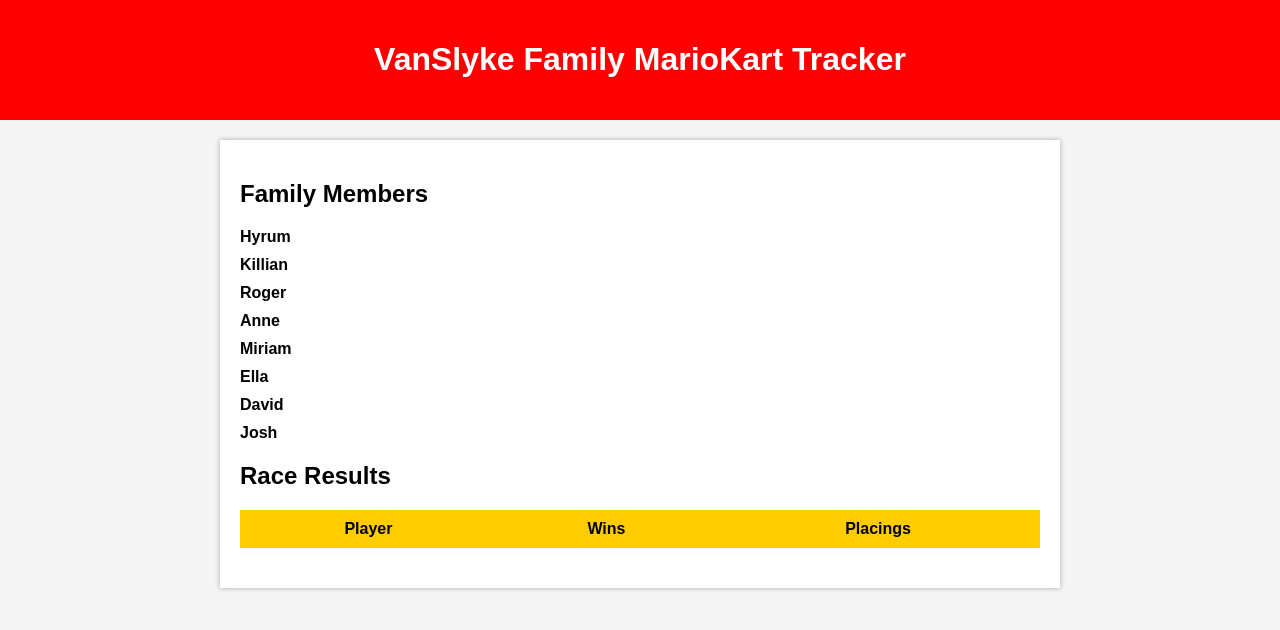
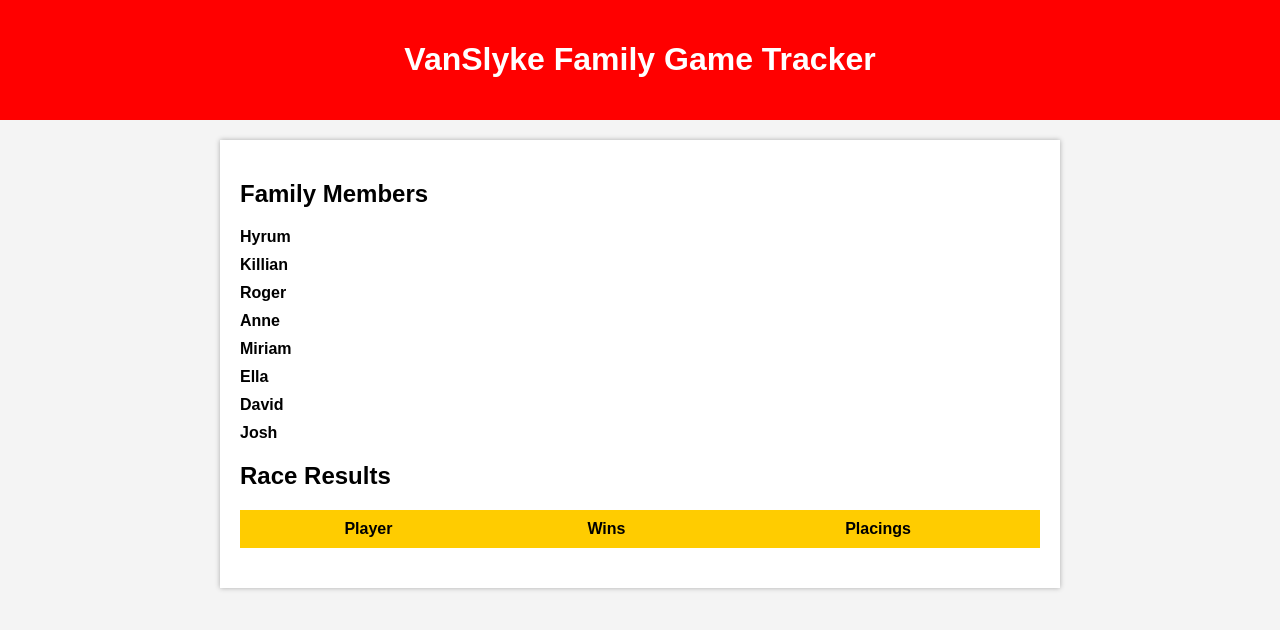
Before and after one commit to hyrumvanslyke/mario-kart, a plain HTML site: page index.html in a window 1280 px wide. Drawn offline with Linux system fonts and the light colour scheme.

Commit message:
Slight html changes

```diff
--- a/index.html
+++ b/index.html
@@ -8,7 +8,7 @@
 </head>
 <body>
     <header>
-        <h1>VanSlyke Family MarioKart Tracker</h1>
+        <h1>VanSlyke Family Game  Tracker</h1>
     </header>
     <main>
         <section class="players">
```
